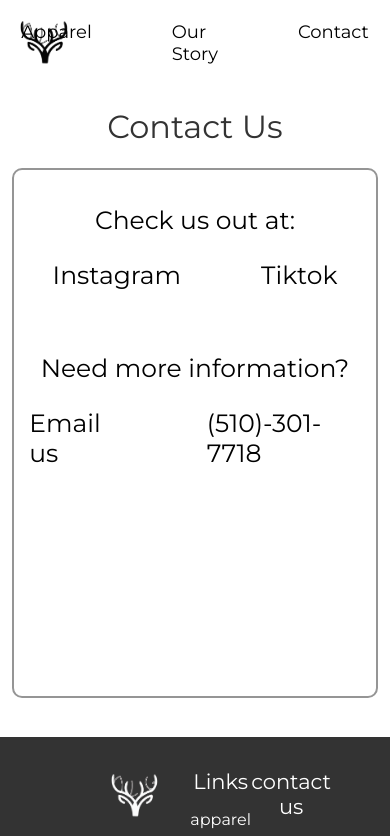
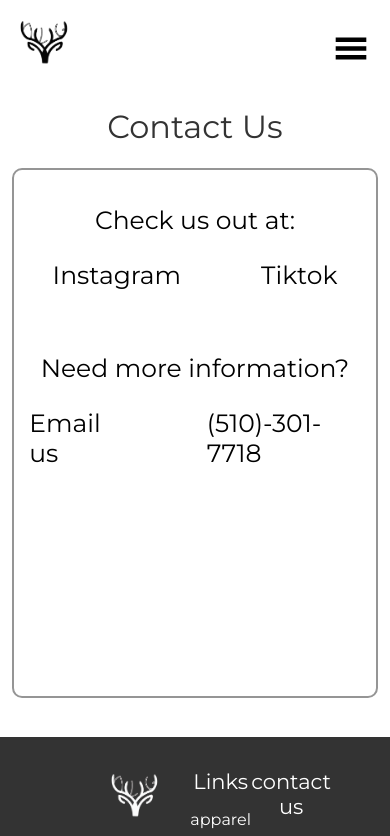
Before and after one commit to dedhaw/silver-train, a React (Vite) app: page /contact in a window 390 px wide. Shown: the top 836 px of the page. Built offline with nearby package versions, Linux system fonts and the light colour scheme.

Commit message:
Navbar fixes
Navbar ready for mobile version

```diff
--- a/package.json
+++ b/package.json
@@ -13,6 +13,7 @@
     "@fontsource/montserrat": "^5.1.1",
     "react": "^19.0.0",
     "react-dom": "^19.0.0",
+    "react-icons": "^5.5.0",
     "react-router-dom": "^7.2.0",
     "styled-components": "^6.1.15"
   },
--- a/src/App.tsx
+++ b/src/App.tsx
@@ -1,5 +1,4 @@
 import { Routes, Route } from "react-router-dom";
-import Landing from "./views/Landing";
 import PNF from "./views/PageNotFound";
 import Apparel from "./views/Apparel";
 import Mission from "./views/Mission";
@@ -8,7 +7,7 @@ import Contact from "./views/Contact";
 function App() {
   return (
     <Routes>
-      <Route path="/" element={<Landing />} />
+      <Route path="/" element={<Apparel />} />
       <Route path="/apparel" element={<Apparel />} />
       <Route path="/mission" element={<Mission />} />
       <Route path="/contact" element={<Contact />} />
--- a/src/components/ComingSoon/Navbar.tsx
+++ b/src/components/ComingSoon/Navbar.tsx
@@ -1,16 +1,12 @@
+import { useEffect, useState, useRef } from "react";
 import styled from "styled-components";
+import { NavbarStyles, NavLinks, SideBar } from "../GlobalStyles";
 import { Link } from "react-router-dom";
-import { useState } from "react";
 import { Logo } from "../GlobalStyles";
+import { GiHamburgerMenu } from "react-icons/gi";
 
-const NavbarStyles = styled.nav`
+const NavbarStylesW = styled(NavbarStyles)`
   background: rgba(0, 0, 0, 0);
-  color: white;
-  padding: 1rem;
-  display: flex;
-  justify-content: space-between;
-  align-items: center;
-  position: relative;
   border-bottom: 1px solid rgba(255, 255, 255, 0.6);
   transition: all 0.3s ease-in-out;
 
@@ -19,62 +15,116 @@ const NavbarStyles = styled.nav`
   }
 `;
 
-const NavLinks = styled.div`
-  display: flex;
-  gap: 5rem;
-  position: absolute;
-  left: 50%;
-  transform: translateX(-50%);
-
-  ${NavbarStyles}:hover & a {
+const NavLinksW = styled(NavLinks)`
+${NavbarStylesW}:hover & a {
     color: #333;
     text-shadow: none !important;
   }
 
   a {
     color: white;
-    text-decoration: none;
-    font-size: 18px;
-    position: relative;
-    text-shadow: 2px 2px 10px rgba(0, 0, 0, 0.7);
-
-    &::after {
-      content: "";
-      position: absolute;
-      left: 50%;
-      bottom: -3px;
-      width: 0%;
-      height: 2px;
-      background-color: rgb(26, 119, 201);
-      transition: all 0.3s ease-in-out;
-      transform: translateX(-50%);
-    }
-    &:hover {
-      color: rgb(26, 119, 201) !important;
-    }
-    &:hover::after {
-      width: 100%;
-    }
   }
 `;
 
+// const NavLinks = styled.div`
+//   display: flex;
+//   gap: 5rem;
+//   position: absolute;
+//   left: 50%;
+//   transform: translateX(-50%);
+
+//   ${NavbarStyles}:hover & a {
+//     color: #333;
+//     text-shadow: none !important;
+//   }
+
+//   a {
+//     color: white;
+//     text-decoration: none;
+//     font-size: 18px;
+//     position: relative;
+//     text-shadow: 2px 2px 10px rgba(0, 0, 0, 0.7);
+
+//     &::after {
+//       content: "";
+//       position: absolute;
+//       left: 50%;
+//       bottom: -3px;
+//       width: 0%;
+//       height: 2px;
+//       background-color: rgb(26, 119, 201);
+//       transition: all 0.3s ease-in-out;
+//       transform: translateX(-50%);
+//     }
+//     &:hover {
+//       color: rgb(26, 119, 201) !important;
+//     }
+//     &:hover::after {
+//       width: 100%;
+//     }
+//   }
+// `;
+
 const Navbar = () => {
+  const [isOpen, setIsOpen] = useState(false);
   const [isHovered, setIsHovered] = useState(false);
+  const sidebarRef = useRef<any>(null);
+  const hamburgerRef = useRef<any>(null);
+
+  const handleClickOutside = (event: MouseEvent) => {
+    if (
+      sidebarRef.current &&
+      !sidebarRef.current.contains(event.target as Node) &&
+      hamburgerRef.current &&
+      !hamburgerRef.current.contains(event.target as Node)
+    ) {
+      setIsOpen(false);
+    }
+  };
+
+  const toggleSidebar = () => {
+    setIsOpen(!isOpen);
+  };
+
+  useEffect(() => {
+    console.log(isOpen);
+    if (isOpen) {
+      document.addEventListener("mousedown", handleClickOutside);
+    } else {
+      document.removeEventListener("mousedown", handleClickOutside);
+    }
+
+    return () => {
+      document.removeEventListener("mousedown", handleClickOutside);
+    };
+  }, [isOpen]);
 
   return (
-    <NavbarStyles
+    <>
+      <NavbarStylesW
         onMouseEnter={() => setIsHovered(true)}
         onMouseLeave={() => setIsHovered(false)}
       >
-      <NavLinks>
+        <NavLinksW>
           <Link to="/apparel">Apparel</Link>
           <Link to="/mission">Our Story</Link>
           <Link to="/contact">Contact</Link>
-      </NavLinks>
+          <div ref={hamburgerRef} className="ham-burger-menu">
+          <GiHamburgerMenu color={isHovered ? "black" : "white"} size={35} onClick={toggleSidebar}/>
+          </div>
+        </NavLinksW>
         <Link to={"/"}>
         <Logo src={isHovered ? "/alt-logo.png" : "/logo.png"} alt="Brand" />
         </Link>
-    </NavbarStyles>
+      </NavbarStylesW>
+      <SideBar className={isOpen ? "open": ""} ref={sidebarRef}>
+        <ul>
+          <li><Link to="/apparel">Apparel</Link></li>
+          <li><Link to="/mission">Our Story</Link></li>
+          <li><Link to="/contact">Contact</Link></li>
+        </ul>
+      </SideBar>
+    </>
   );
 };
 
--- a/src/components/GlobalStyles.tsx
+++ b/src/components/GlobalStyles.tsx
@@ -96,3 +96,102 @@ export const Section = styled.section`
     list-style-position: inside;
   }
 `;
+
+// Navbar
+export const NavbarStyles = styled.nav`
+  background: white;
+  color: white;
+  padding: 1rem;
+  display: flex;
+  justify-content: space-between;
+  align-items: center;
+  position: relative;
+`;
+
+export const NavLinks = styled.div`
+  display: flex;
+  gap: 5rem;
+  position: absolute;
+  left: 50%;
+  transform: translateX(-50%);
+
+  .ham-burger-menu {
+      display: none;
+  }
+
+  a {
+    color: black;
+    text-decoration: none;
+    font-size: 18px;
+    position: relative;
+
+    &::after {
+      content: "";
+      position: absolute;
+      left: 50%;
+      bottom: -3px;
+      width: 0%;
+      height: 2px;
+      background-color: rgb(26, 119, 201);
+      transition: all 0.3s ease-in-out;
+      transform: translateX(-50%);
+    }
+    &:hover {
+      color: rgb(26, 119, 201) !important;
+    }
+    &:hover::after {
+      width: 100%;
+    }
+  }
+
+  @media screen and (max-width: 1000px) {
+    a {
+        display: none;
+    }
+
+    left: 90%;
+    up: 10px;
+
+    .ham-burger-menu {
+      margin-top: 10px;
+      display: flex !important;
+    }
+  }
+`;
+
+export const SideBar = styled.div`
+display: inline;
+position: fixed;
+top: 0;
+left: -250px;
+width: 250px;
+height: 100%;
+background-color: #333333;
+color: #ffffff;
+transition: transform 0.3s ease-in-out, visibility 0.3s ease-in-out;
+padding: 20px;
+box-shadow: -2px 0 5px rgba(42, 42, 42, 0.5);
+font-size: 22px;
+z-index: 1;
+visibility: hidden;
+
+&.open {
+  transform: translateX(250px);
+  visibility: visible;
+}
+
+ul {
+margin-top: 50px !important;
+list-style-type: none;
+padding: 0;
+margin: 0;
+}
+
+ul li {
+line-height: 60px;
+}
+
+a {
+color: white;
+}
+`;
--- a/src/components/Navbar.tsx
+++ b/src/components/Navbar.tsx
@@ -1,64 +1,65 @@
-import styled from "styled-components";
+import { useState, useEffect, useRef } from "react";
+import { NavLinks, NavbarStyles, SideBar } from "./GlobalStyles";
 import { Link } from "react-router-dom";
 import { Logo } from "./GlobalStyles";
-
-const NavbarStyles = styled.nav`
-  background: white;
-  color: white;
-  padding: 1rem;
-  display: flex;
-  justify-content: space-between;
-  align-items: center;
-  position: relative;
-  // border-bottom: 2px solid black;
-`;
-
-const NavLinks = styled.div`
-  display: flex;
-  gap: 5rem;
-  position: absolute;
-  left: 50%;
-  transform: translateX(-50%);
-
-  a {
-    color: black;
-    text-decoration: none;
-    font-size: 18px;
-    position: relative;
-
-    /* Add hover underline animation */
-    &::after {
-      content: "";
-      position: absolute;
-      left: 50%;
-      bottom: -3px;
-      width: 0%;
-      height: 2px;
-      background-color: rgb(26, 119, 201);
-      transition: all 0.3s ease-in-out;
-      transform: translateX(-50%);
-    }
-    &:hover {
-      color: rgb(26, 119, 201);
-    }
-    &:hover::after {
-      width: 100%;
-    }
-  }
-`;
+import { GiHamburgerMenu } from "react-icons/gi";
 
 const Navbar = () => {
+  const [isOpen, setIsOpen] = useState(false);
+  const sidebarRef = useRef<any>(null);
+  const hamburgerRef = useRef<any>(null);
+
+  const handleClickOutside = (event: MouseEvent) => {
+    if (
+      sidebarRef.current &&
+      !sidebarRef.current.contains(event.target as Node) &&
+      hamburgerRef.current &&
+      !hamburgerRef.current.contains(event.target as Node)
+    ) {
+      setIsOpen(false);
+    }
+  };
+
+  const toggleSidebar = () => {
+    setIsOpen(!isOpen);
+  };
+
+  useEffect(() => {
+    console.log(isOpen);
+    if (isOpen) {
+      document.addEventListener("mousedown", handleClickOutside);
+    } else {
+      document.removeEventListener("mousedown", handleClickOutside);
+    }
+
+    return () => {
+      document.removeEventListener("mousedown", handleClickOutside);
+    };
+  }, [isOpen]);
+
   return (
+    <>
       <NavbarStyles>
         <NavLinks>
           <Link to="/apparel">Apparel</Link>
           <Link to="/mission">Our Story</Link>
           <Link to="/contact">Contact</Link>
+          <div ref={hamburgerRef} className="ham-burger-menu">
+          <GiHamburgerMenu color="black" size={35} onClick={toggleSidebar}/>
+          </div>
         </NavLinks>
         <Link to={"/"}>
           <Logo src="/alt-logo.png" alt="Brand" />
         </Link>
       </NavbarStyles>
+      <SideBar className={isOpen ? "open": ""} ref={sidebarRef}>
+        <ul>
+          <li><Link to="/apparel">Apparel</Link></li>
+          <li><Link to="/mission">Our Story</Link></li>
+          <li><Link to="/contact">Contact</Link></li>
+        </ul>
+      </SideBar>
+    </>
   );
 };
 
```
Also changed, not shown: 1 other file (tests, documents, lock files or other folders). Lines whose indentation alone changed are shown as unchanged.
